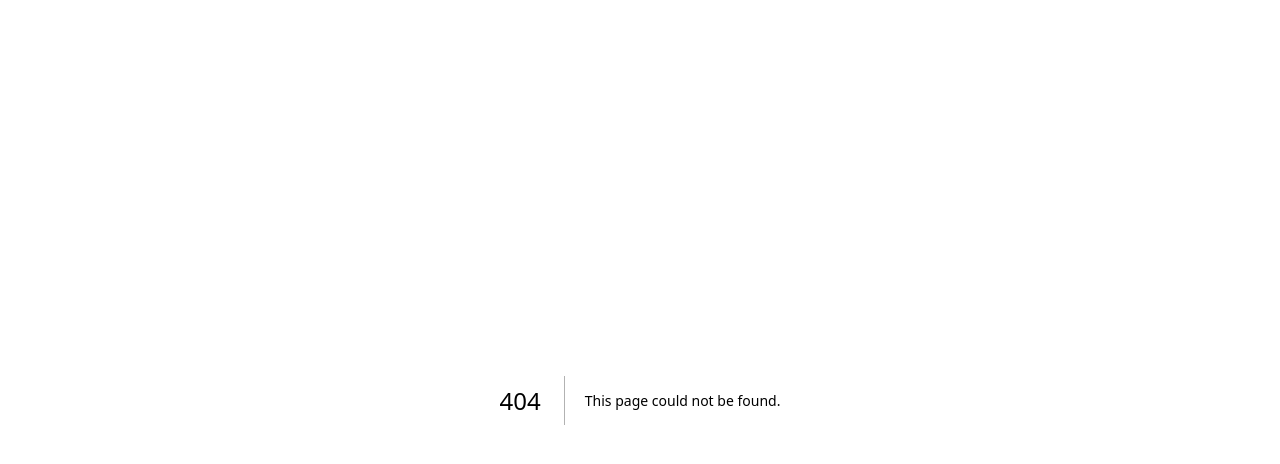
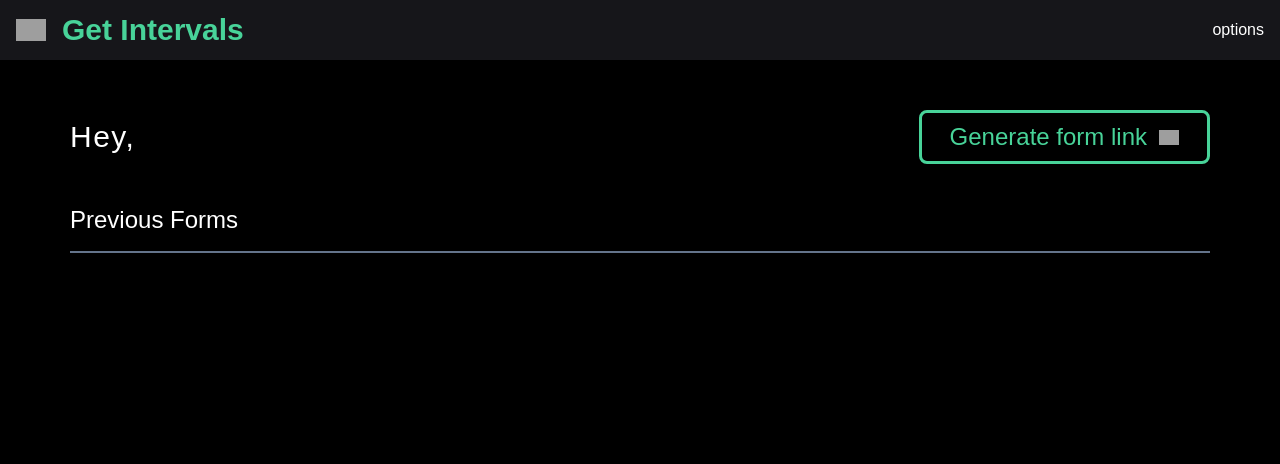
Before and after one commit to coderKrysio/get-interval, a Next.js app: page /dashboard/1 in a window 1280 px wide. Before the commit this address had no page. Shown: the top 464 px of the page. Built offline with nearby package versions, Linux system fonts and the light colour scheme; no server answers; grey boxes are pictures that could not be loaded; a web font is replaced by a local one.

Commit message:
added dashboard

```diff
--- a/app/dashboard/page.tsx
+++ b/app/dashboard/[id]/page.tsx
@@ -1,7 +1,10 @@
 'use client'
 import { Dashboard } from "@/components/dashboard/DashBoard";
+import { useAuth } from "@clerk/nextjs";
 
-export default function Page() {
+export default function Page({}) {
+    const { userId } = useAuth()
+
     return (
         <Dashboard />
     )
--- a/app/page.tsx
+++ b/app/page.tsx
@@ -1,6 +1,6 @@
 'use client'
 import {LandingPage} from '@/components/LandingPage'
-import { useAuth, useUser } from '@clerk/nextjs';
+import { auth, useAuth, useUser } from '@clerk/nextjs';
 import { useRouter } from 'next/navigation';
 
 export default function Home() {
@@ -16,5 +16,5 @@ export default function Home() {
         )
     }
 
-    return router.push('/dashboard')
+    return router.push(`/dashboard/${userId.substring(5)}`)
 }
--- a/app/sign-in/[[...sign-in]]/page.tsx
+++ b/app/sign-in/[[...sign-in]]/page.tsx
@@ -1,6 +1,8 @@
-import { SignIn } from "@clerk/nextjs";
+import { SignIn, auth, } from "@clerk/nextjs";
 
 export default function Page() {
+    const { userId } = auth();
+    console.log(userId, "this is the id")
     return (
         <div
         className="w-screen h-screen flex justify-center items-center bg-black"
--- a/components/dashboard/DashBoard.tsx
+++ b/components/dashboard/DashBoard.tsx
@@ -2,13 +2,16 @@ import Image from "next/image"
 import { Navbar } from "./Navbar"
 import { ToGetRoomCode } from "@/lib/utils"
 import { useRouter } from "next/navigation"
+import { useAuth, useUser } from "@clerk/nextjs"
+import Link from "next/link"
 
 export const Dashboard = () => {
     const router = useRouter()
     const roomCode = ToGetRoomCode()
+    const { user } = useUser();
 
     return (
-        <div className="w-screen h-screen flex justify-center items-center text-white">
+        <div className="w-screen h-screen flex justify-center items-center bg-black text-white">
             <Navbar />
 
             <div
@@ -17,11 +20,12 @@ export const Dashboard = () => {
                 <div className="flex justify-between items-center my-[40px] ">
                     <p
                     className="text-3xl font-[500] tracking-wider"
-                    >Hey, coderKrysio</p>
+                    >Hey, {user?.firstName}</p>
 
-                    <button
+                    <Link
                         className="w-fit text-[#48d399] text-2xl font-medium px-7 py-2 flex items-center gap-3 rounded-lg border-[3px] border-[#48d399] outline outline-2 outline-transparent hover:outline-[#48d399]"
-                        onClick={() => router.push(roomCode)}
+                        href={roomCode}
+                        target="_top"
                     >
                         Generate form link
                         <Image
@@ -30,7 +34,7 @@ export const Dashboard = () => {
                             src="https://img.icons8.com/48d399/external-tanah-basah-basic-outline-tanah-basah/96/external-share-arrows-pack-tanah-basah-basic-outline-tanah-basah.png"
                             alt="share"
                         />
-                    </button>
+                    </Link>
                 </div>
 
                 <div className="w-full">
```
